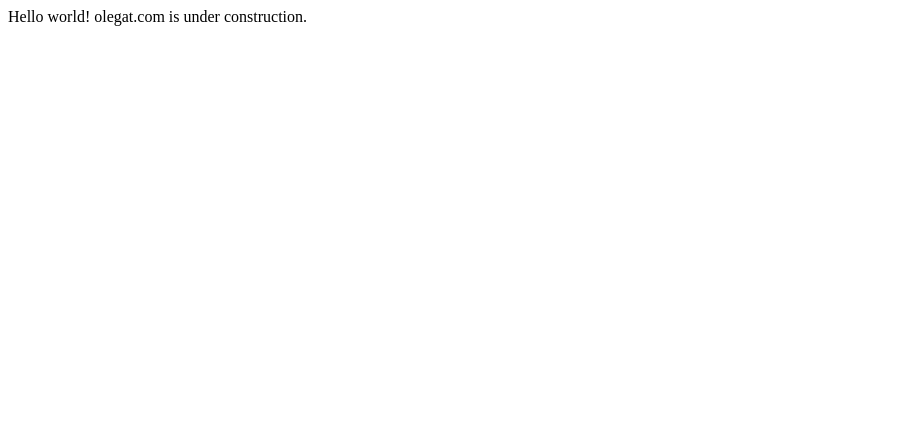
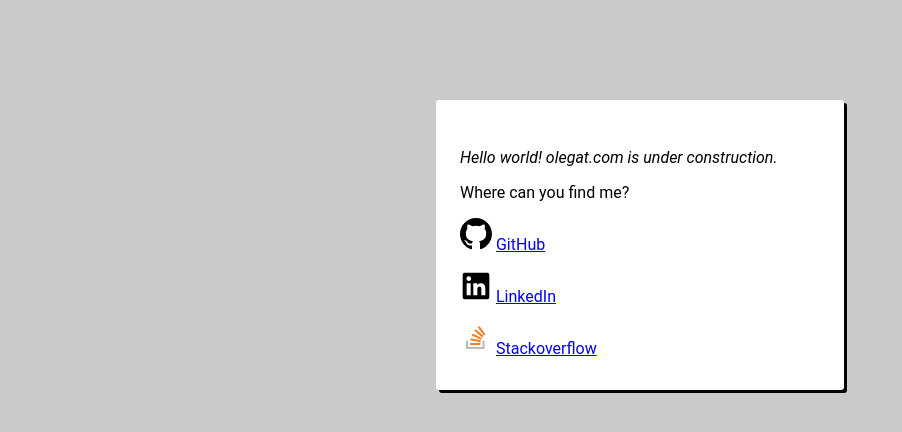
Before and after one commit to olegat/home, a website: page public/index.html in a window 1280 px wide. Shown: the whole page, without its empty margins (0-902 px from the left). Drawn offline with Linux system fonts and the light colour scheme.

Commit message:
Add some links to my public profiles

```diff
--- a/public/index.html
+++ b/public/index.html
@@ -1,8 +1,49 @@
 <html>
   <head>
+    <meta charset="utf-8">
     <title>olegat.com (Under construction)</title>
+
+    <style media="all" type="text/css">
+      body {
+          background: #cacaca;
+          font-family: Roboto, Helvetica, Arial, sans-serif;
+      }
+      #card {
+          background: #ffffff;
+          max-width: 360px;
+          margin: 100px auto 16px;
+          padding: 32px 24px 16px;
+          border-radius: 3px;
+          box-shadow: 3px 3px #000000;
+      }
+    </style>
   </head>
   <body>
-    <p>Hello world! olegat.com is under construction.</p>
+    <div id="card">
+      <p><i>Hello world! olegat.com is under construction.</i></p>
+      <p>Where can you find me?<p>
+
+      <p>
+        <svg height="32" aria-hidden="true" viewBox="0 0 16 16" version="1.1" width="32" class="octicon octicon-mark-github v-align-middle">
+          <path fill-rule="evenodd" d="M8 0C3.58 0 0 3.58 0 8c0 3.54 2.29 6.53 5.47 7.59.4.07.55-.17.55-.38 0-.19-.01-.82-.01-1.49-2.01.37-2.53-.49-2.69-.94-.09-.23-.48-.94-.82-1.13-.28-.15-.68-.52-.01-.53.63-.01 1.08.58 1.23.82.72 1.21 1.87.87 2.33.66.07-.52.28-.87.51-1.07-1.78-.2-3.64-.89-3.64-3.95 0-.87.31-1.59.82-2.15-.08-.2-.36-1.02.08-2.12 0 0 .67-.21 2.2.82.64-.18 1.32-.27 2-.27.68 0 1.36.09 2 .27 1.53-1.04 2.2-.82 2.2-.82.44 1.1.16 1.92.08 2.12.51.56.82 1.27.82 2.15 0 3.07-1.87 3.75-3.65 3.95.29.25.54.73.54 1.48 0 1.07-.01 1.93-.01 2.2 0 .21.15.46.55.38A8.013 8.013 0 0016 8c0-4.42-3.58-8-8-8z"></path>
+        </svg>
+        <a href="https://github.com/olegat">GitHub</a>
+      </p>
+
+      <p>
+        <svg xmlns="http://www.w3.org/2000/svg" viewBox="0 0 24 24" fill="currentColor" class="mercado-match" width="32" height="32" focusable="false">
+          <path d="M20.5 2h-17A1.5 1.5 0 002 3.5v17A1.5 1.5 0 003.5 22h17a1.5 1.5 0 001.5-1.5v-17A1.5 1.5 0 0020.5 2zM8 19H5v-9h3zM6.5 8.25A1.75 1.75 0 118.3 6.5a1.78 1.78 0 01-1.8 1.75zM19 19h-3v-4.74c0-1.42-.6-1.93-1.38-1.93A1.74 1.74 0 0013 14.19a.66.66 0 000 .14V19h-3v-9h2.9v1.3a3.11 3.11 0 012.7-1.4c1.55 0 3.36.86 3.36 3.66z"></path>
+        </svg>
+        <a href="https://www.linkedin.com/in/olivier-legat-313a8650/">LinkedIn</a>
+      </p>
+
+      <p>
+        <svg xmlns="http://www.w3.org/2000/svg" viewBox="0 0 120 120" width="32" height="32">
+          <style>.st0{fill:#bcbbbb}.st1{fill:#f48023}</style><path class="st0" d="M84.4 93.8V70.6h7.7v30.9H22.6V70.6h7.7v23.2z"/><path class="st1" d="M38.8 68.4l37.8 7.9 1.6-7.6-37.8-7.9-1.6 7.6zm5-18l35 16.3 3.2-7-35-16.4-3.2 7.1zm9.7-17.2l29.7 24.7 4.9-5.9-29.7-24.7-4.9 5.9zm19.2-18.3l-6.2 4.6 23 31 6.2-4.6-23-31zM38 86h38.6v-7.7H38V86z"/>
+        </svg>
+        <a href="https://stackoverflow.com/users/1904009/oll">Stackoverflow</a>
+      </p>
+
+    </div>
   </body>
 </html>
```
